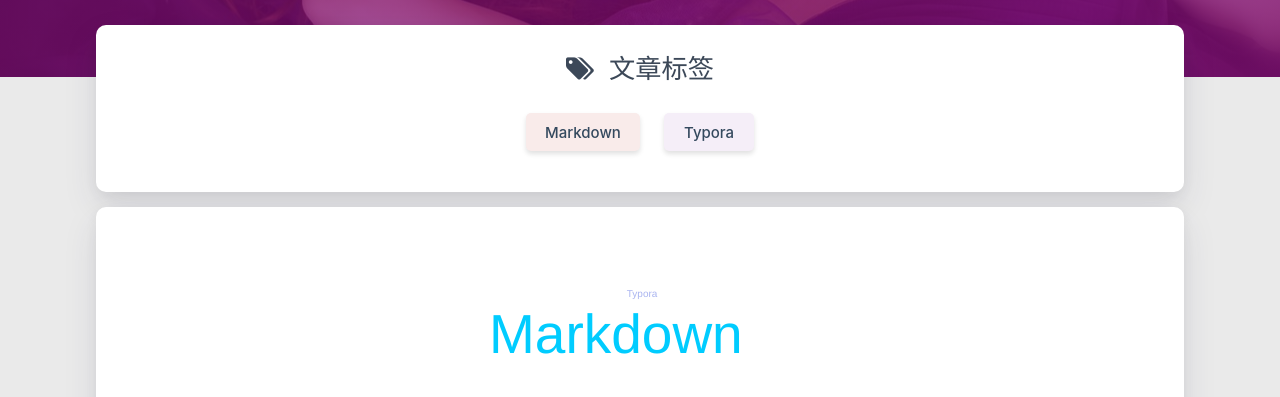
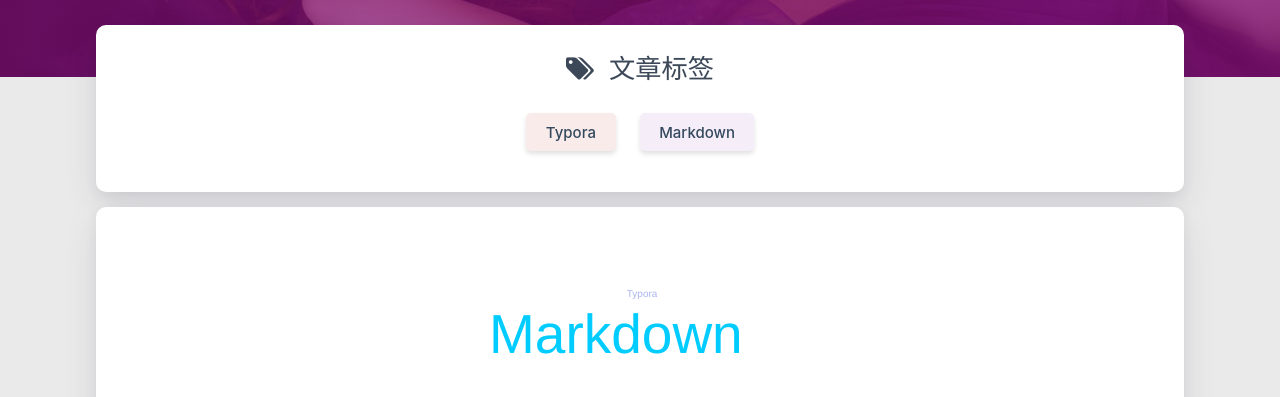
Before and after one commit to qqallnice/blog, a plain HTML site: page tags/index.html in a window 1280 px wide. Shown: the part 403-800 px from the top of the page. Drawn offline with Linux system fonts and the light colour scheme; some packages are replaced by stand-ins of ours; a script that the page names is missing.

Commit message:
Site updated: 2019-08-31 23:53:41

```diff
--- a/tags/index.html
+++ b/tags/index.html
@@ -295,20 +295,20 @@ $('.bg-cover').css('background-image', 'url(/medias/banner/' + new Date().getDay
             <div class="tag-chips">
 
 
-                <a href="/blog/tags/Markdown/" title="Markdown: 1">
+                <a href="/blog/tags/Typora/" title="Typora: 0">
                     <span class="chip center-align waves-effect waves-light
                              chip-default "
-                            data-tagname="Markdown" style="background-color: #F9EBEA;">Markdown
-                        <span class="tag-length">1</span>
+                            data-tagname="Typora" style="background-color: #F9EBEA;">Typora
+                        <span class="tag-length">0</span>
                     </span>
                 </a>
 
 
-                <a href="/blog/tags/Typora/" title="Typora: 0">
+                <a href="/blog/tags/Markdown/" title="Markdown: 1">
                     <span class="chip center-align waves-effect waves-light
                              chip-default "
-                            data-tagname="Typora" style="background-color: #F5EEF8;">Typora
-                        <span class="tag-length">0</span>
+                            data-tagname="Markdown" style="background-color: #F5EEF8;">Markdown
+                        <span class="tag-length">1</span>
                     </span>
                 </a>
 
@@ -336,7 +336,7 @@ $('.bg-cover').css('background-image', 'url(/medias/banner/' + new Date().getDay
 <script type="text/javascript">
 
 
-    $('#tag-wordcloud').jQCloud([{"text":"Markdown","weight":1,"link":"http://www.allnice.cf/blog/tags/Markdown/"},{"text":"Typora","weight":0,"link":"http://www.allnice.cf/blog/tags/Typora/"}], {
+    $('#tag-wordcloud').jQCloud([{"text":"Typora","weight":0,"link":"http://www.allnice.cf/blog/tags/Typora/"},{"text":"Markdown","weight":1,"link":"http://www.allnice.cf/blog/tags/Markdown/"}], {
         autoResize: true
     });
 </script>
```
Also changed, not shown: about/index.html (+4 -4 lines), tags/Markdown/index.html (+8 -8 lines).
